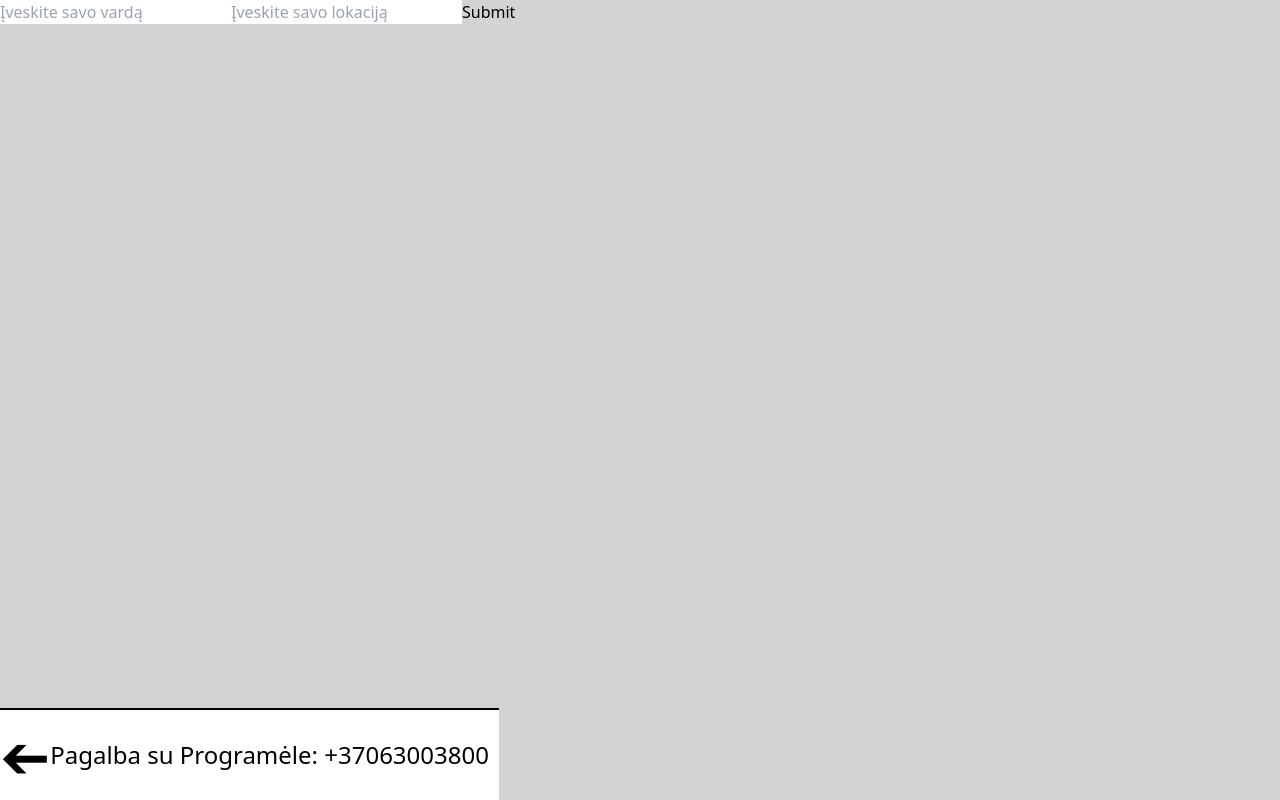
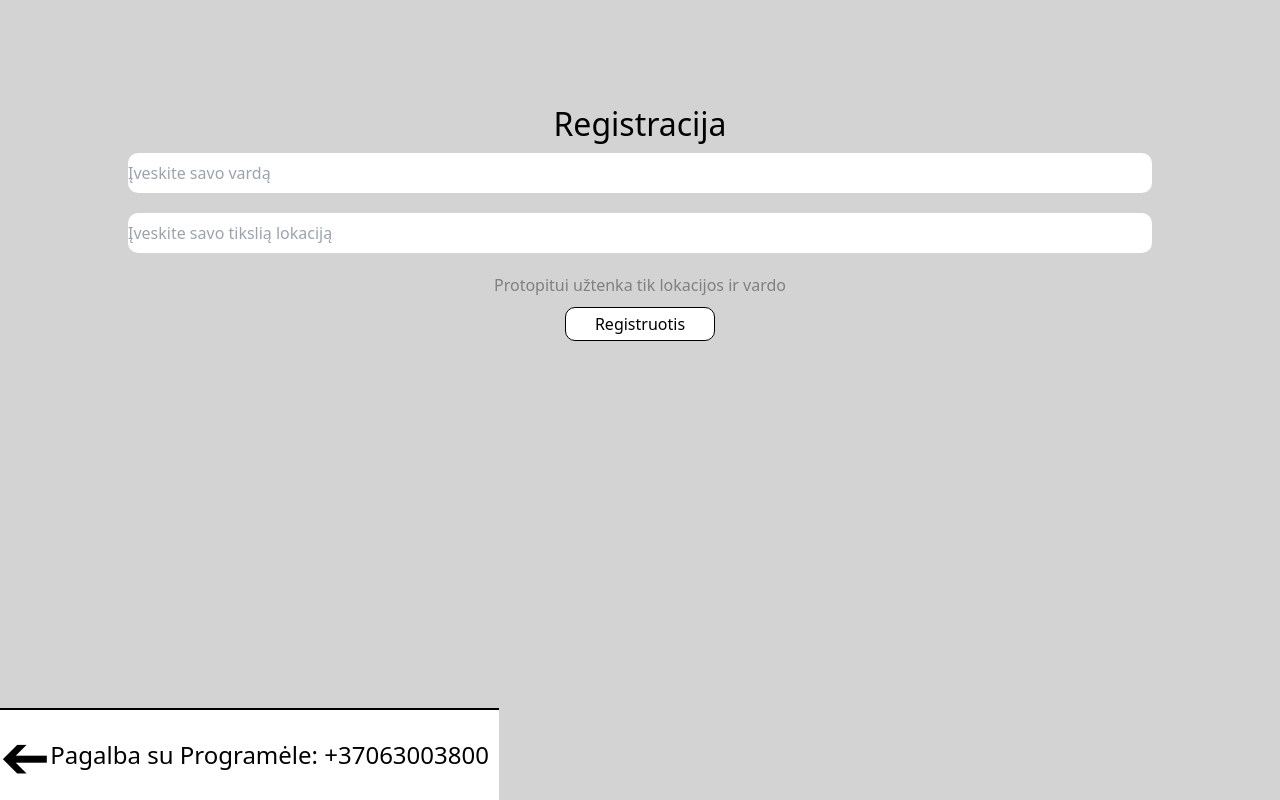
Before and after one commit to ProfasProgramuotojas/seniorhelp, a Next.js app: page /registruotis in a window 1280 px wide. Built offline with nearby package versions, Linux system fonts and the light colour scheme.

Commit message:
feat: reg changes

```diff
--- a/app/globals.css
+++ b/app/globals.css
@@ -76,6 +76,38 @@
   position: fixed;
   width: 100%;
   height: 100px;
+}
+.reg-container{
+  display: flex;
+  align-items: center;
+  align-content: center;
+  margin-top: 100px;
+  flex-direction: column;
+  text-align: center;
+  height: 300px;
+}
+.reg-submit{
+  margin-top: 10px;
+  width: 150px;
+  border: 1px solid black;
+  border-radius: 10px;
+  padding: 4px;
+  background-color: white;
+}
+.reg-container p{
+  color: grey;
+}
+.reg-container h1{
+  font-size: 200%;
+  margin-bottom: 5px;
+}
+.reg-input{
+  width: 80%;
+  height: 40px;
+  font-size: 100%;
+  border-radius: 10px;
+  overflow: hidden;
+  margin-bottom: 20px;
 }
 .nav-text {
   margin-right: 10px;
--- a/app/registruotis/page.jsx
+++ b/app/registruotis/page.jsx
@@ -9,28 +9,34 @@ const page = () => {
   const handleSubmit = () => {
     localStorage.setItem("name", name);
     localStorage.setItem("location", location);
+    window.location.href = "/"
   };
 
   return (
-    <div>
+    <div className="reg-container">
+      <h1>Registracija</h1>
       <input
+      className="reg-input"
         placeholder="Įveskite savo vardą"
         onChange={(e) => {
           setName(e.target.value);
         }}
       ></input>
       <input
-        placeholder="Įveskite savo lokaciją"
+      className="reg-input"
+        placeholder="Įveskite savo tikslią lokaciją"
         onChange={(e) => {
           setLocation(e.target.value);
         }}
       ></input>
+      <p>Protopitui užtenka tik lokacijos ir vardo</p>
       <button
+      className="reg-submit"
         onClick={() => {
           handleSubmit();
         }}
       >
-        Submit
+        Registruotis
       </button>
     </div>
   );
--- a/app/senior/[type]/page.jsx
+++ b/app/senior/[type]/page.jsx
@@ -1,8 +1,9 @@
-'use client';
+"use client";
 
-import { useParams } from 'next/navigation';
-import data from '../../../phones.json';
-import { useState } from 'react';
+import { useParams } from "next/navigation";
+import data from "../../../phones.json";
+import { useState } from "react";
+import { add_task } from "../../server_functions/add_task";
 
 const page = () => {
   const params = useParams();
@@ -11,14 +12,27 @@ const page = () => {
   const [confirm, setConfirm] = useState(false);
   const [done, setDone] = useState(false);
 
+  const handleAddTask = async () => {
+    const location = localStorage.getItem("location");
+    const name = localStorage.getItem("name");
+    if (!location || !name) {
+      window.location.href = "/registruotis";
+      console.log("wtf");
+    } else {
+      const date = new Date(Date.now()).toISOString();
+      const data = { type: type, location: location, date: date, name: name };
+      await add_task(data);
+    }
+  };
+
   return (
-    <div className='main-container'>
-      <div className='pagalba-header'>Reikia pagalbos su: {type}</div>
-      <a className='help-box' href={`tel:${type[data]}`}>
+    <div className="main-container">
+      <div className="pagalba-header">Reikia pagalbos su: {type}</div>
+      <a className="help-box" href={`tel:${type[data]}`}>
         <div>Skambinti: {data[type]}</div>
       </a>
       <div
-        className='help-box'
+        className="help-box"
         onClick={() => {
           setConfirm(true);
         }}
@@ -27,43 +41,44 @@ const page = () => {
       </div>
 
       {confirm && (
-        <div className='confirm-overlay'>
-          <div className='pagalba-header'>
+        <div className="confirm-overlay">
+          <div className="pagalba-header">
             Ar tikrai nori pasikviesti pagalbą į namus?
           </div>
-          <div className='confirm-box'>
+          <div className="confirm-box">
             <div
-              className='confirm-button'
+              className="confirm-button"
               onClick={() => {
+                handleAddTask();
                 setDone(true);
               }}
             >
-              <div className='senior-text'>Taip</div>
+              <div className="senior-text">Taip</div>
             </div>
             <div
-              className='decline-button'
+              className="decline-button"
               onClick={() => {
                 setConfirm(false);
               }}
             >
-              <div className='senior-text'>Ne</div>
+              <div className="senior-text">Ne</div>
             </div>
           </div>
         </div>
       )}
 
       {done && (
-        <div className='done-overlay'>
-          <div className='confirm-button'>
-            <div className='senior-text'>Pagalbos kvietimas užregistruotas</div>
+        <div className="done-overlay">
+          <div className="confirm-button">
+            <div className="senior-text">Pagalbos kvietimas užregistruotas</div>
             <div
-              className='senior-body'
+              className="senior-body"
               style={{ marginTop: 50, maxHeight: 150 }}
               onClick={() => {
-                window.location.href = '/';
+                window.location.href = "/";
               }}
             >
-              <div className='senior-text'>Uždaryti</div>
+              <div className="senior-text">Uždaryti</div>
             </div>
           </div>
         </div>
--- /dev/null
+++ b/app/server_functions/delete_task.tsx
@@ -0,0 +1,13 @@
+"use server";
+
+const db = require("../_backend_modules/db");
+
+export async function delete_task(id) {
+  try {
+    const query = `DELETE * FROM tasks WHERE id = ?`;
+    await db.query(query, id);
+  } catch (err) {
+    console.log(err);
+    return { error: err };
+  }
+}
```
